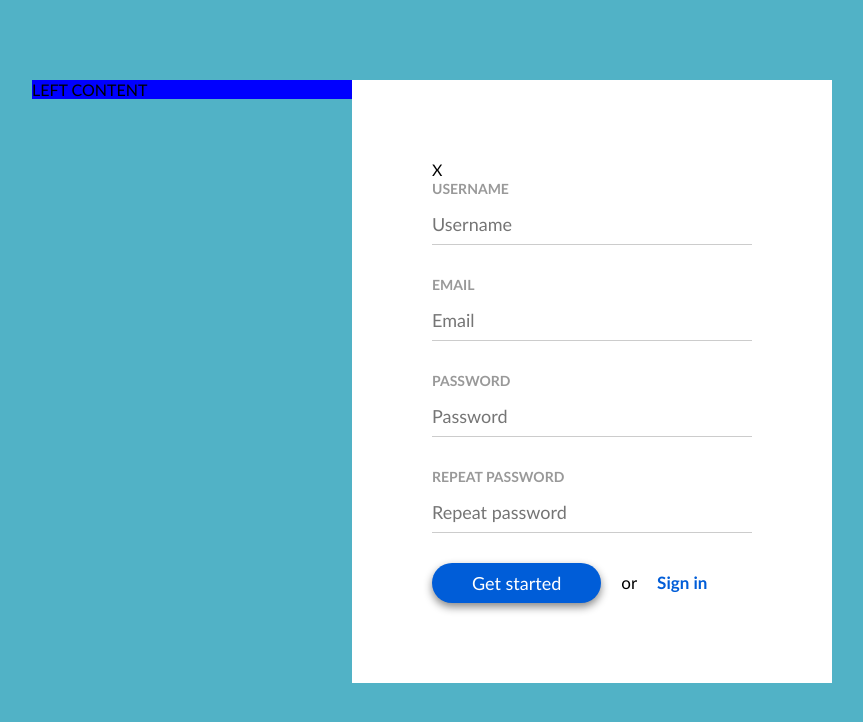
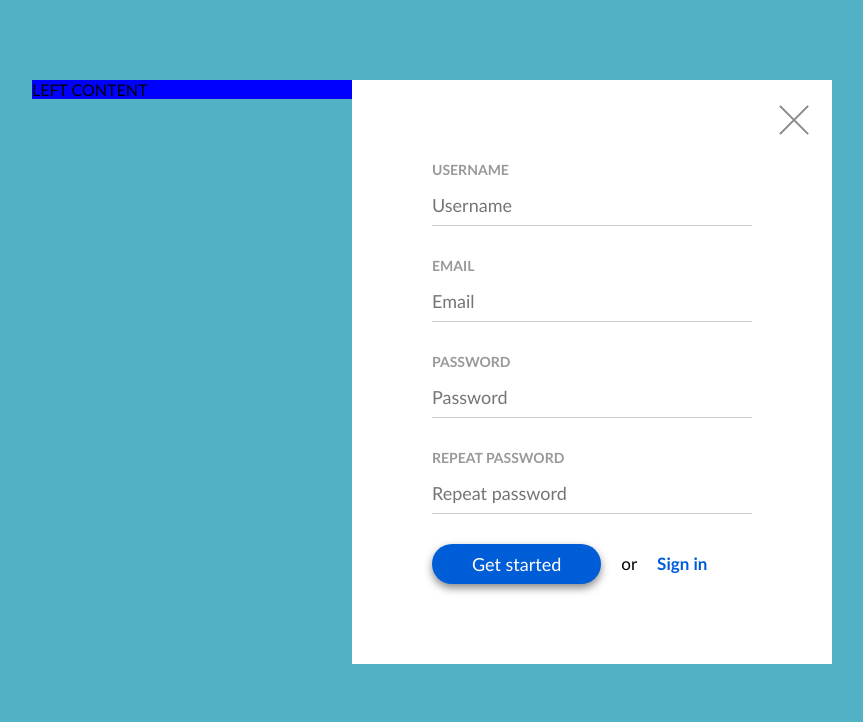
Before and after one commit to LaurynasAnd/2_SIGN-UP, a plain HTML site: page index.html in a window 1280 px wide. Shown: the whole page, without its empty margins (208-1071 px from the left). Drawn offline with Linux system fonts and the light colour scheme.

Commit message:
Close element style

```diff
--- a/css/main.css
+++ b/css/main.css
@@ -24,7 +24,40 @@ body {
         padding: 80px;
         float: left;
         background-color: white;
+        position: relative;
     }
+        .close {
+            font-family: arial;
+            display: inline-block;
+            width: 80px;
+            height: 80px;
+            margin-left: 0px;
+            text-align: center;
+            line-height: 80px;
+            position: absolute;
+            right: 0;
+            top: 0;
+            text-decoration: none;
+            font-size: 40px;
+            transform-origin: top left;
+
+        }
+            .close > .line {
+                display: inline-block;
+                width: 40px;
+                height: 2px;
+                background-color: #888;
+                position: absolute;
+                top: 49%;
+                left: 28%;
+            }
+            .close > .line:first-of-type {
+                transform: rotate(45deg);
+            }
+            .close > .line:last-of-type    {
+                transform: rotate(-45deg);
+            }
+
         .form span,
         .form a{
             display: inline-block;
--- a/index.html
+++ b/index.html
@@ -18,7 +18,10 @@
             LEFT CONTENT
         </div>
         <div class="right">
-            X
+            <a class="close" href="#">
+                <div class="line"></div>
+                <div class="line"></div>
+            </a>
             <form class="form">
                 <div class="form-row">
                     <label for="">Username</label>
```
